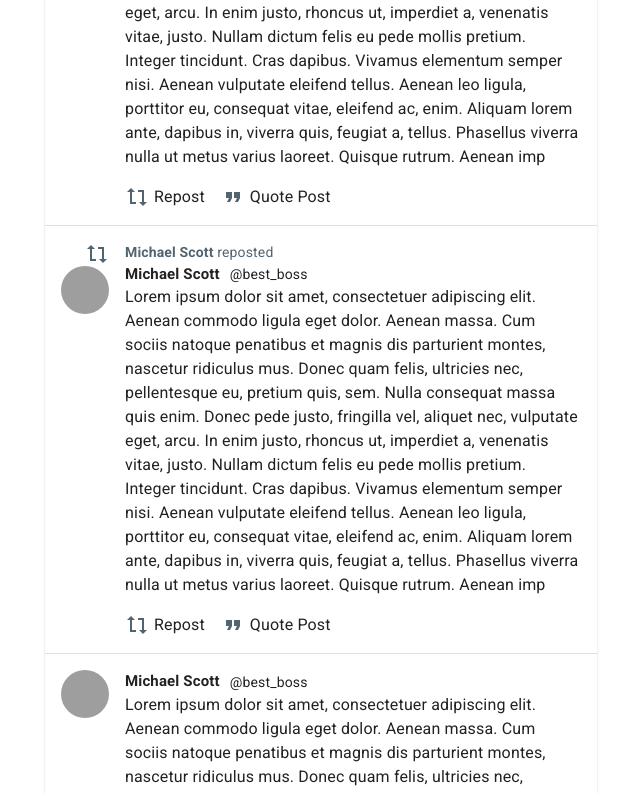
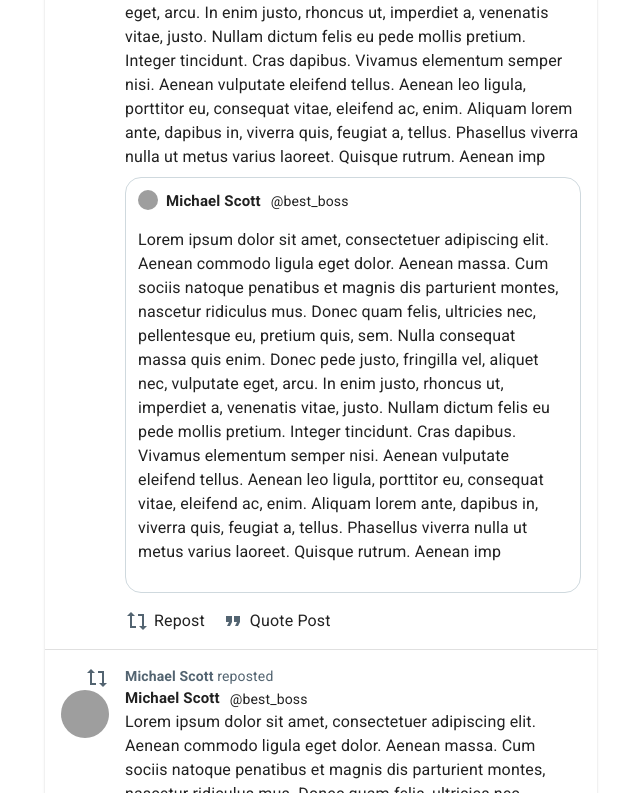
Before and after one commit to djunior97/postrr, a React (Create React App) app: page /all in a window 1280 px wide. Shown: the part 553-1346 px from the top of the page, without its empty margins (319-959 px from the left). Built offline with nearby package versions, Linux system fonts and the light colour scheme; grey boxes are pictures that could not be loaded.

Commit message:
feat: add quote post styles

```diff
--- a/src/components/Feed/index.js
+++ b/src/components/Feed/index.js
@@ -39,16 +39,16 @@ export function Feed() {
         <ToggleButton value="following">Following</ToggleButton>
       </ToggleContainer>
 
-      <Post />
+      <Post isQuotePost />
       <Divider />
 
-      <Post repost />
+      <Post isRepost />
       <Divider />
 
       <Post />
       <Divider />
 
-      <Post repost />
+      <Post isRepost />
       <Divider />
 
       <Post />
--- a/src/components/Post/index.js
+++ b/src/components/Post/index.js
@@ -17,16 +17,19 @@ import {
   RepostActionContainer,
   QuoteActionContainer,
   QuoteIcon,
+  QuotePostContainer,
+  QuoteUserWrapper,
+  QuotePostContent,
 } from './styles'
 
-export function Post({ repost }) {
+export function Post({ isRepost, isQuotePost, postId }) {
   const location = useLocation()
   const navigate = useNavigate()
 
   return (
     <PostContainer>
       <LeftSection>
-        {repost && <RepostIcon />}
+        {isRepost && <RepostIcon />}
 
         <ProfilePicture
           onClick={() => navigate(`${location.pathname}/userProfile`)}
@@ -36,7 +39,7 @@ export function Post({ repost }) {
       </LeftSection>
 
       <ContentSection>
-        {repost && (
+        {isRepost && (
           <RepostUserName>
             Michael Scott <span>reposted</span>
           </RepostUserName>
@@ -62,6 +65,37 @@ export function Post({ repost }) {
           laoreet. Quisque rutrum. Aenean imp
         </PostContent>
 
+        {isQuotePost && (
+          <QuotePostContainer>
+            <QuoteUserWrapper>
+              <ProfilePicture
+                onClick={() => navigate(`${location.pathname}/userProfile`)}
+                alt="Michael Scott"
+                src="https://www.bu.edu/lernet/artemis/years/2017/projects/StudentWebsites/Dara/images/MichaelScott.png"
+              />
+              <UserInfo>
+                <Name>Michael Scott</Name>
+                <UserName>@best_boss</UserName>
+              </UserInfo>
+            </QuoteUserWrapper>
+
+            <QuotePostContent>
+              Lorem ipsum dolor sit amet, consectetuer adipiscing elit. Aenean
+              commodo ligula eget dolor. Aenean massa. Cum sociis natoque
+              penatibus et magnis dis parturient montes, nascetur ridiculus mus.
+              Donec quam felis, ultricies nec, pellentesque eu, pretium quis,
+              sem. Nulla consequat massa quis enim. Donec pede justo, fringilla
+              vel, aliquet nec, vulputate eget, arcu. In enim justo, rhoncus ut,
+              imperdiet a, venenatis vitae, justo. Nullam dictum felis eu pede
+              mollis pretium. Integer tincidunt. Cras dapibus. Vivamus elementum
+              semper nisi. Aenean vulputate eleifend tellus. Aenean leo ligula,
+              porttitor eu, consequat vitae, eleifend ac, enim. Aliquam lorem
+              ante, dapibus in, viverra quis, feugiat a, tellus. Phasellus
+              viverra nulla ut metus varius laoreet. Quisque rutrum. Aenean imp
+            </QuotePostContent>
+          </QuotePostContainer>
+        )}
+
         <ActionsBlock>
           <RepostActionContainer>
             <RepostIcon />
@@ -80,9 +114,14 @@ export function Post({ repost }) {
 
 Post.propTypes = {
   /** Tells whether the content is a repost or not */
-  repost: PropTypes.bool,
+  isRepost: PropTypes.bool,
+  /** Tells whether the content is a quote post or not */
+  isQuotePost: PropTypes.bool,
+  /** Post content to show */
+  // postContent:
 }
 
 Post.defaultProps = {
-  repost: false,
+  isRepost: false,
+  isQuotePost: false,
 }
--- a/src/components/Post/styles.js
+++ b/src/components/Post/styles.js
@@ -123,3 +123,24 @@ export const QuoteIcon = styled(FormatQuoteIcon)`
   position: relative;
   color: ${({ theme }) => theme.palette.primary.textSecondary};
 `
+
+export const QuotePostContainer = styled.div`
+  position: relative;
+  width: 100%;
+  border: 1px solid rgb(207, 217, 222);
+  border-radius: 16px;
+  padding: 12px;
+  margin-top: 8px;
+
+  .MuiAvatar-root {
+    height: 20px;
+    width: 20px;
+    margin-right: 8px;
+  }
+`
+
+export const QuoteUserWrapper = styled.div`
+  position: relative;
+  display: flex;
+`
+export const QuotePostContent = styled.p``
```
